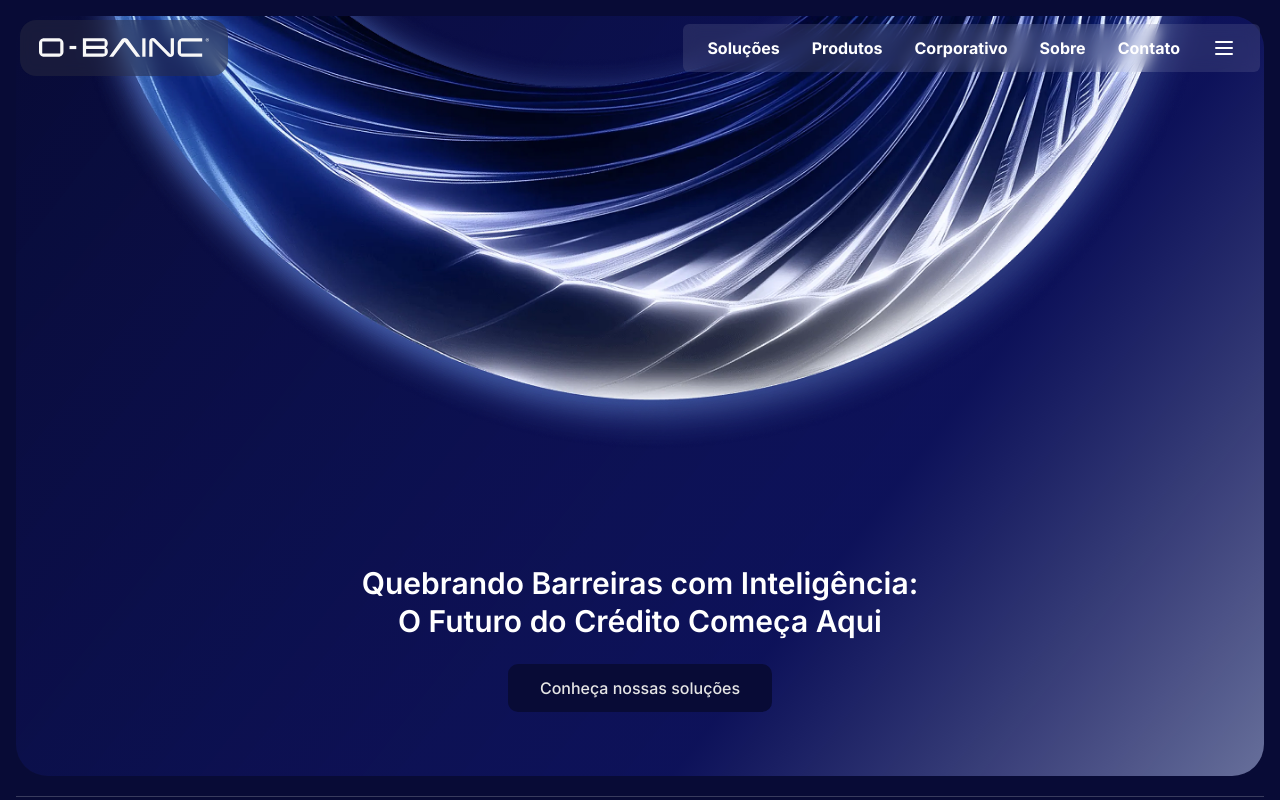
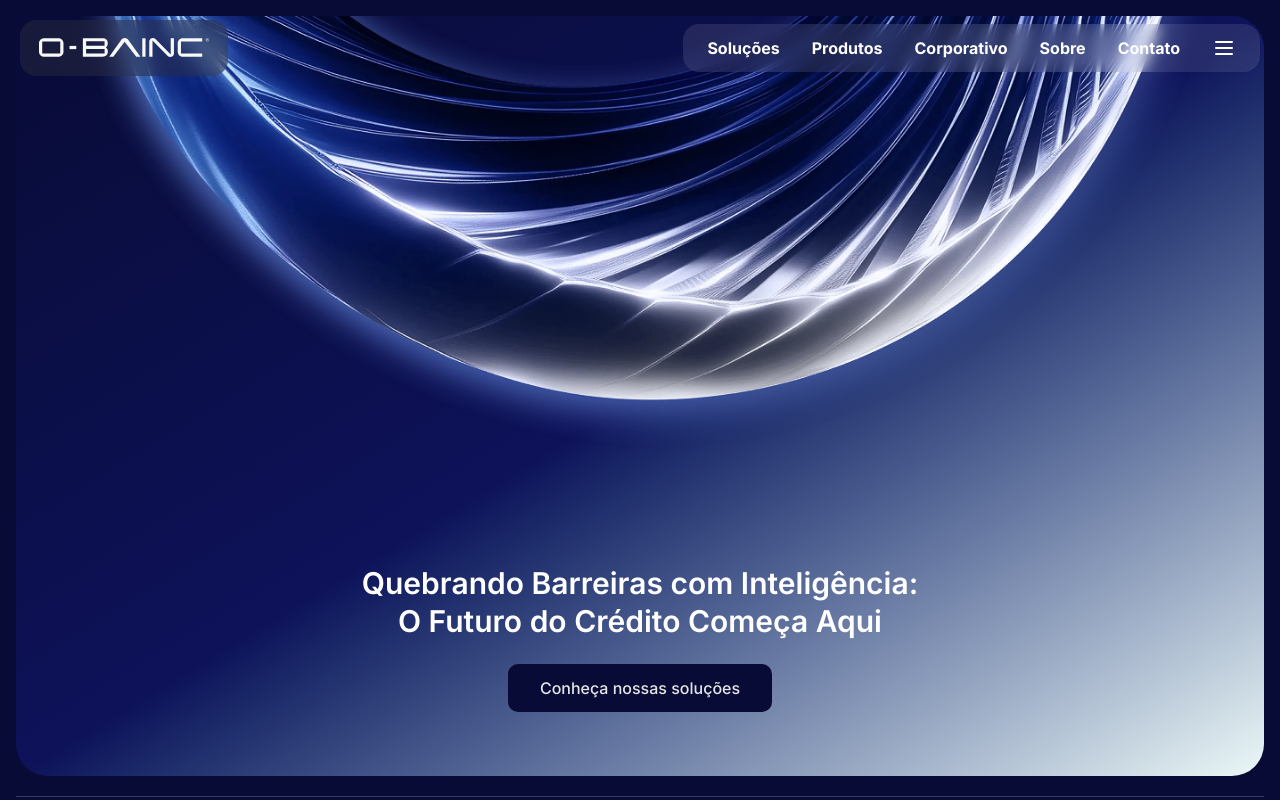
Before and after one commit to devvieiira/o-bainc-frontend, a Next.js app: page / in a window 1280 px wide. Shown: the top 800 px of the page. Built offline with nearby package versions, Linux system fonts and the light colour scheme.

Commit message:
fix: banner gradient

```diff
--- a/app/page.tsx
+++ b/app/page.tsx
@@ -15,7 +15,7 @@ export default function Home() {
 						height={55}
 					/>
 				</div>
-				<div className="flex h-12 w-12 lg:w-fit items-center justify-center rounded-lg border-white/20 bg-white/10 p-2 glass">
+				<div className="flex h-12 w-12 lg:w-fit items-center justify-center rounded-2xl border-white/20 bg-white/10 p-2 glass">
 					<ul className="flex h-full w-full items-center justify-center gap-x-8 font-bold px-4">
 						<li className="hidden lg:block">
 							<a href="#" className="transition-colors hover:text-white/70">
@@ -51,7 +51,7 @@ export default function Home() {
 			</header>
 
 			<div className="w-full m-4 px-4">
-				<section className="relative w-full h-[95vh] flex flex-col items-center justify-between text-center bg-card-mo md:bg-card-desk rounded-4xl ">
+				<section className="relative w-full h-[95vh] flex flex-col items-center justify-between text-center rounded-4xl bg-gradient-to-br from-[#080B36] via-[#101569B2] to-[#ECF8F7]">
 					<div className="md:hidden w-full h-auto">
 						<Image
 							src={"/header-mobile.png"}
```
